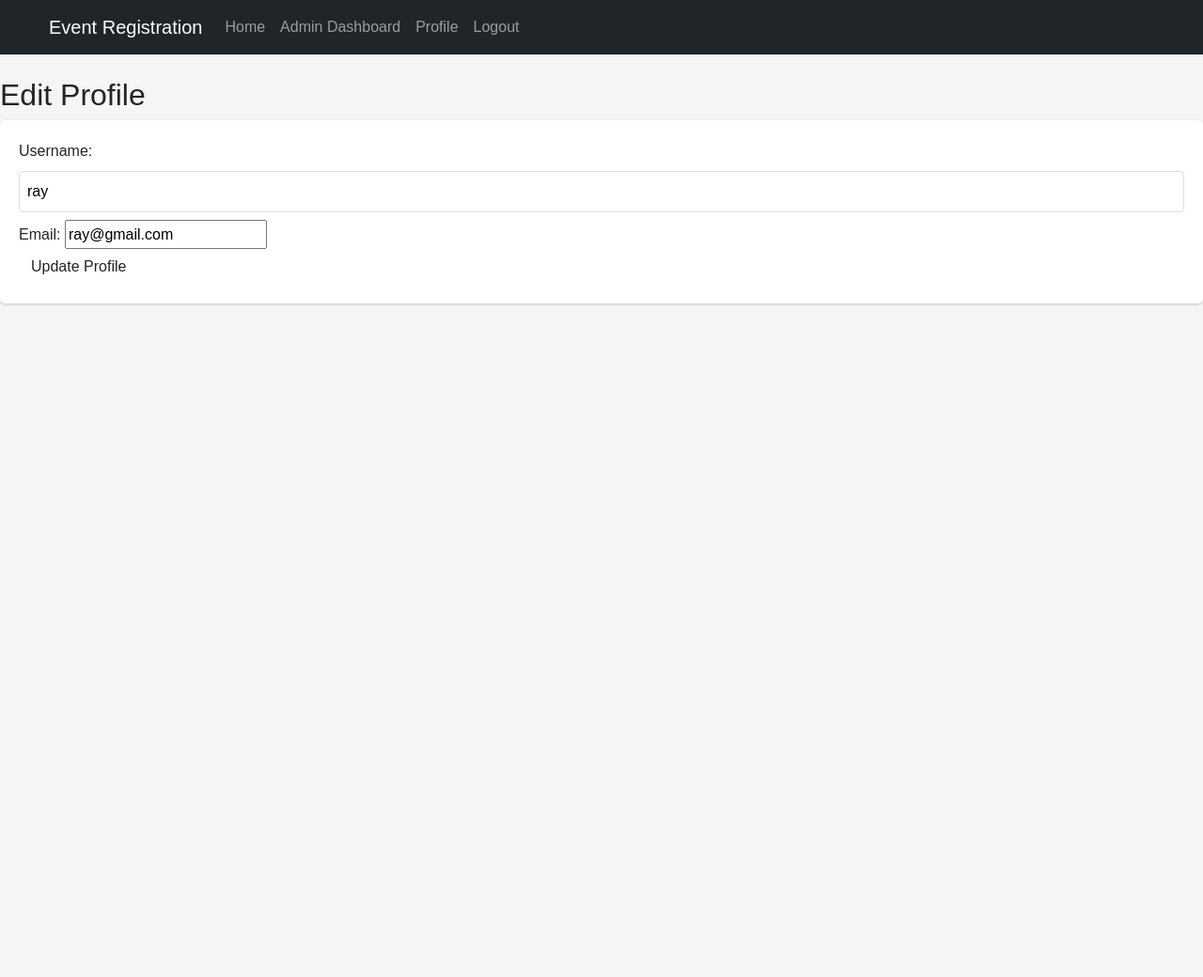
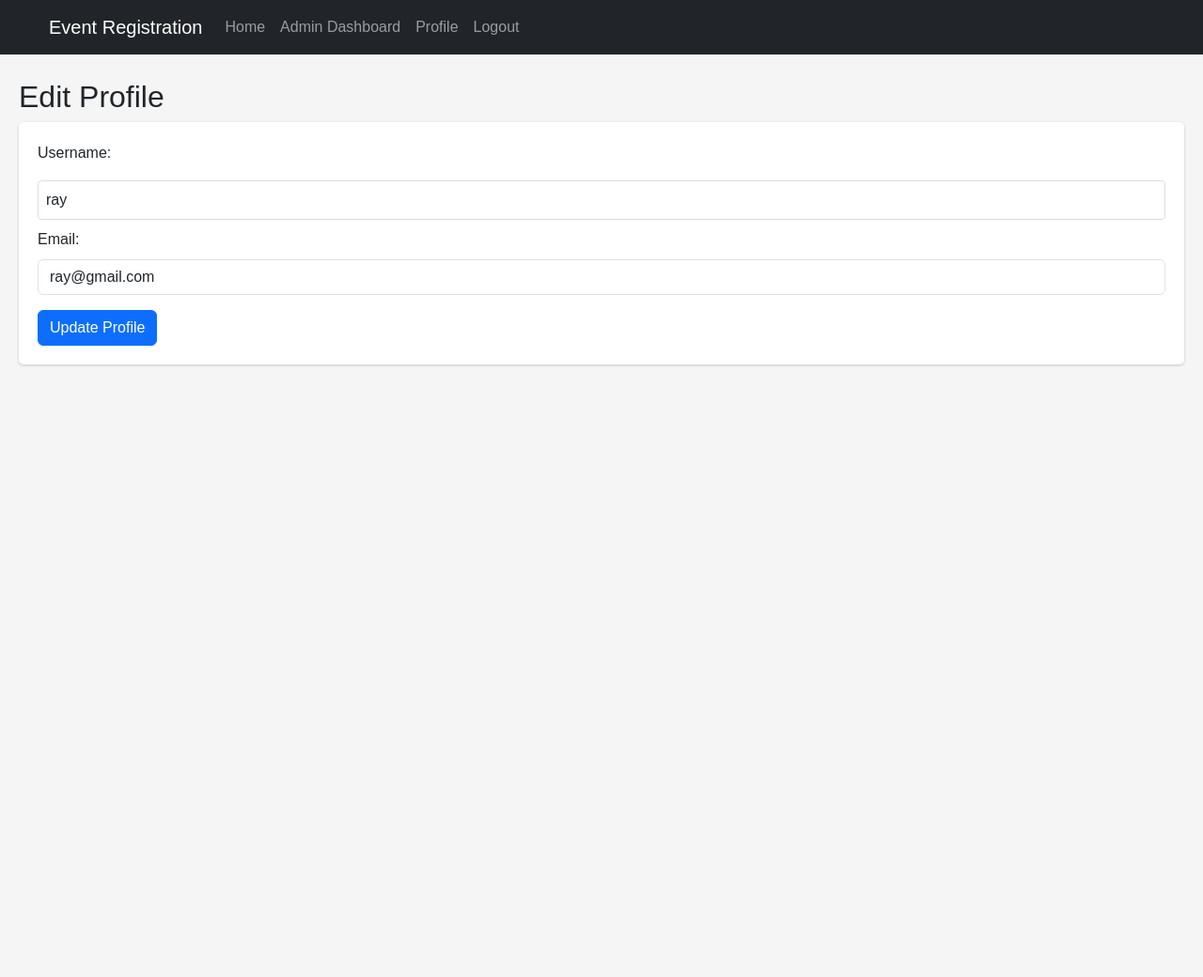
Before and after one commit to itzreiii/midExam-lecWebProg, a PHP site: page /user/edit-profile.php in a window 1280 px wide. Shown: the top 1040 px of the page at 94% size. Run offline with PHP 8.4, Linux system fonts and the light colour scheme; the visitor is signed in with stand-in values (Sample User, id 1); data comes from the database, SQL or seed files in the repository.

Commit message:
editprofile lgi

```diff
--- a/lec/assets/css/style.css
+++ b/lec/assets/css/style.css
@@ -15,6 +15,8 @@
     width: 100%;
 }
 
+
+
 .dashboard-stat {
     padding: 20px;
     border-radius: 10px;
@@ -26,7 +28,7 @@
 }
 
 .profile-section {
-    background: #f8f9fa;
+    background: #f5f5f5;
     padding: 20px;
     border-radius: 10px;
     margin-bottom: 20px;
@@ -57,6 +59,7 @@
     line-height: 1.6;
     margin: 0;
     background-color: #f5f5f5;
+    padding-top: 40px;
 }
 
 .container {
--- a/lec/includes/header.php
+++ b/lec/includes/header.php
@@ -12,7 +12,7 @@
     <link rel="stylesheet" href="/assets/css/style.css">
 </head>
 <body>
-    <nav class="navbar navbar-expand-lg navbar-dark bg-dark">
+    <nav class="navbar navbar-expand-lg navbar-dark bg-dark fixed-top">
         <div class="container">
             <a class="navbar-brand" href="/">Event Registration</a>
             <button class="navbar-toggler" type="button" data-bs-toggle="collapse" data-bs-target="#navbarNav">
--- a/lec/user/edit-profile.php
+++ b/lec/user/edit-profile.php
@@ -65,23 +65,23 @@
     <meta charset="UTF-8">
     <meta name="viewport" content="width=device-width, initial-scale=1.0">
     <title>Edit Profile</title>
-    <link rel="stylesheet" href="../assets/css/styles.css"> <!-- Link to your CSS file -->
+    <link rel="stylesheet" href="../assets/css/style.css"> <!-- Link to your CSS file -->
 </head>
 <body>
 
-<div class="profile-container">
+<div class="profile-section">
     <h2>Edit Profile</h2>
 
     <form action="edit-profile.php" method="POST">
         <div class="form-group">
-            <label for="username">Username:</label>
-            <input type="text" id="username" name="name" value="<?php echo htmlspecialchars($user['name']); ?>" required>
+            <label for="username" class="form-label">Username:</label>
+            <input type="text" id="username" class="form-control"name="name" value="<?php echo htmlspecialchars($user['name']); ?>" required>
         </div>
-        <div class="form-group">
-            <label for="email">Email:</label>
-            <input type="email" id="email" name="email" value="<?php echo htmlspecialchars($user['email']); ?>" required>
+        <div class="form-group pb-3">
+            <label for="email" class="form-label">Email:</label>
+            <input type="email" id="email" class="form-control" name="email" value="<?php echo htmlspecialchars($user['email']); ?>" required>
         </div>
-        <button type="submit" class="btn">Update Profile</button>
+        <button type="submit" class="btn btn-primary w-10">Update Profile</button>
     </form>
 </div>
 
--- a/lec/user/profile.php
+++ b/lec/user/profile.php
@@ -44,11 +44,11 @@
     <meta charset="UTF-8">
     <meta name="viewport" content="width=device-width, initial-scale=1.0">
     <title>User Profile</title>
-    <link rel="stylesheet" href="../assets/css/styles.css"> <!-- Link to your CSS file -->
+    <link rel="stylesheet" href="../assets/css/style.css"> <!-- Link to your CSS file -->
 </head>
 <body>
 
-<div class="profile-container">
+<div class="profile-section">
     <h2><?php echo htmlspecialchars($user['name']); ?>'s Profile</h2>
 
     <div class="profile-details">
--- a/lec/user/register-event.php
+++ b/lec/user/register-event.php
@@ -70,10 +70,10 @@
 <html>
 <head>
     <title>Register for Events</title>
+    <link rel="stylesheet" href="../assets/css/style.css">
 </head>
 <body>
-    <br />
-    <br />
+    <div class="container">
     <h1>Available Events</h1>
 
     <?php if (isset($message)): ?>
@@ -134,6 +134,7 @@
         });
     });
     </script>
+    </div>
 </body>
 <?php include '../includes/footer.php'; ?>
 
```
Also changed, not shown: lec/login.php (+10 -1 lines), lec/register.php (+11 -0 lines).
